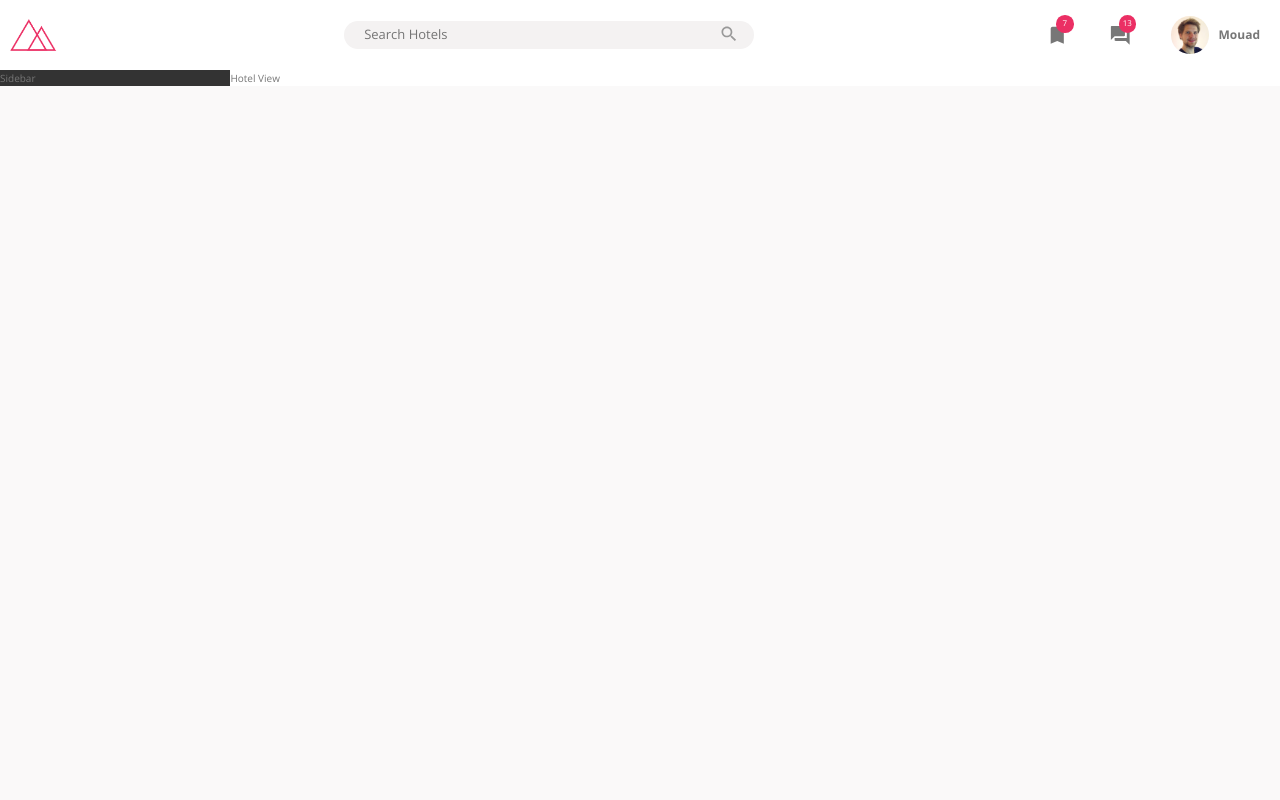
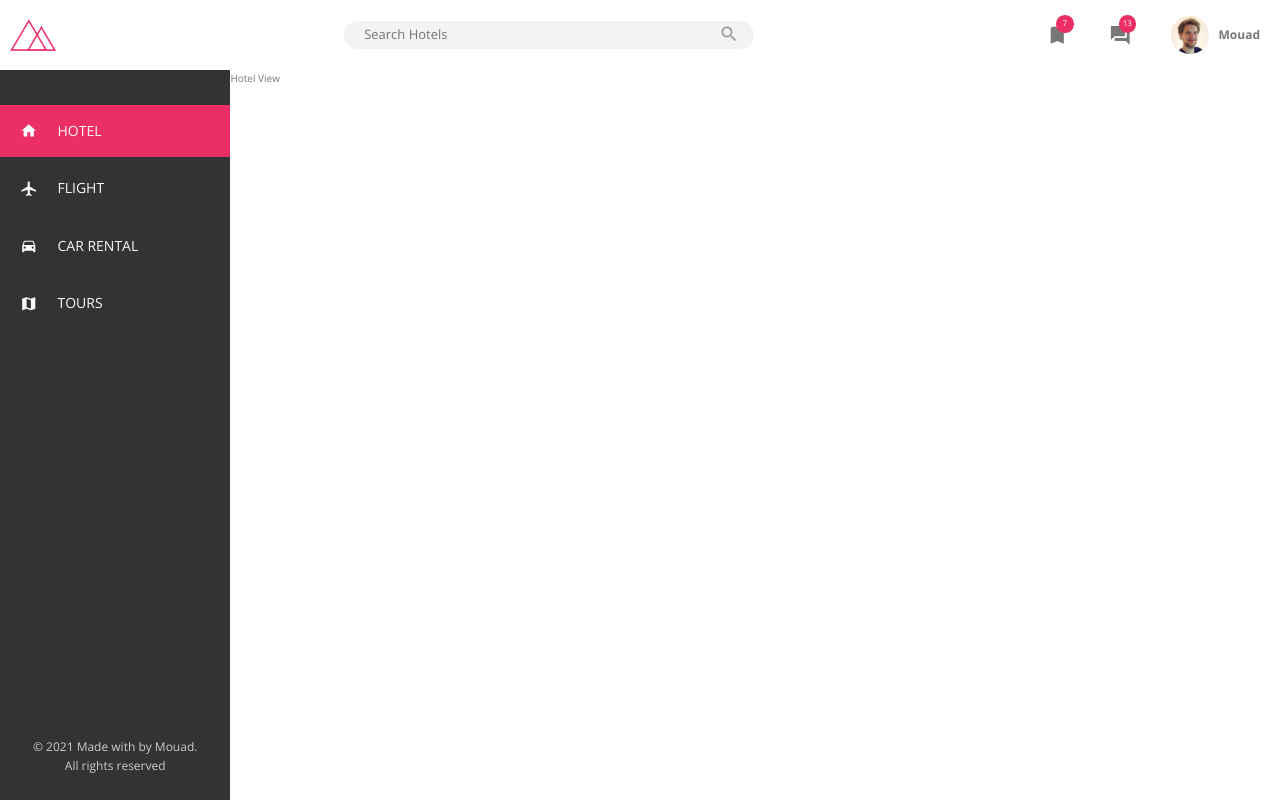
Before and after one commit to mouad-aitelmahjoub/trillo, a React (Create React App) app: page / in a window 1280 px wide. Built offline with nearby package versions, Linux system fonts and the light colour scheme.

Commit message:
Sidebar : done

```diff
--- a/src/_base.scss
+++ b/src/_base.scss
@@ -19,3 +19,10 @@ body {
   background-color: $grey-light-1;
   min-height: 100vh;
 }
+ul {
+  list-style: none;
+}
+a {
+  text-decoration: none;
+  color: inherit;
+}
--- a/src/_variables.scss
+++ b/src/_variables.scss
@@ -2,6 +2,8 @@
 $primary: #eb2f64;
 $primary-light: #ff3366;
 $primary-dark: #ba265d;
+
+$white: #fff;
 
 $grey-light-1: #faf9f9;
 $grey-light-2: #f4f2f2;
@@ -11,3 +13,6 @@ $grey-light-4: #ccc;
 $grey-dark-1: #333;
 $grey-dark-2: #777;
 $grey-dark-3: #999;
+
+//Mesurments
+$header-height: 7rem;
--- a/src/components/Header/header.scss
+++ b/src/components/Header/header.scss
@@ -1,7 +1,7 @@
 @import "../../variables";
 
 .header {
-  height: 7rem;
+  height: $header-height;
   background-color: #fff;
   border-bottom: $grey-light-2;
   display: flex;
--- a/src/components/Sidebar/Sidebar.jsx
+++ b/src/components/Sidebar/Sidebar.jsx
@@ -1,7 +1,38 @@
+import { AirplanemodeActive, DirectionsCar as Car, Home, Map } from "@material-ui/icons"
 import "./sidebar.scss"
 
 const Sidebar = () => {
-  return <div className="sidebar">Sidebar</div>
+  return (
+    <div className="sidebar">
+      <ul className="side-nav">
+        <li className="side-nav__item side-nav__item--active">
+          <a href="#" className="side-nav__link">
+            <Home className="side-nav__icon" />
+            <span className="side-nav__text">Hotel</span>
+          </a>
+        </li>
+        <li className="side-nav__item">
+          <a href="#" className="side-nav__link">
+            <AirplanemodeActive className="side-nav__icon" />
+            <span className="side-nav__text">Flight</span>
+          </a>
+        </li>
+        <li className="side-nav__item">
+          <a href="#" className="side-nav__link">
+            <Car className="side-nav__icon" />
+            <span className="side-nav__text">Car Rental</span>
+          </a>
+        </li>
+        <li className="side-nav__item">
+          <a href="#" className="side-nav__link">
+            <Map className="side-nav__icon" />
+            <span className="side-nav__text">Tours</span>
+          </a>
+        </li>
+      </ul>
+      <div className="legal">&copy; 2021 Made with by Mouad. All rights reserved</div>
+    </div>
+  )
 }
 
 export default Sidebar
--- a/src/components/Sidebar/sidebar.scss
+++ b/src/components/Sidebar/sidebar.scss
@@ -2,5 +2,61 @@
 
 .sidebar {
   background-color: $grey-dark-1;
+  min-height: calc(100vh - $header-height);
   flex: 0 0 18%;
+  display: flex;
+  flex-direction: column;
+  justify-content: space-between;
+  .side-nav {
+    display: flex;
+    flex-direction: column;
+    justify-content: space-evenly;
+    font-size: 1.4rem;
+    margin-top: 3.5rem;
+    &__item {
+      position: relative;
+      &:not(:last-child) {
+        margin-bottom: 0.5rem;
+      }
+    }
+
+    &__item::before {
+      content: "";
+      position: absolute;
+      top: 0;
+      left: 0;
+      height: 100%;
+      width: 3px;
+      background-color: $primary;
+      transform: scaleY(0);
+      transition: transform 0.2s, width 0.4s cubic-bezier(1, 0, 0, 1) 0.2s;
+    }
+    &__item:hover::before,
+    &__item--active::before {
+      transform: scaleY(1);
+      width: 100%;
+    }
+    &__link {
+      display: flex;
+      align-items: center;
+      color: $grey-light-1;
+      text-transform: uppercase;
+      padding: 1.5rem 2rem;
+      position: relative;
+      z-index: 2;
+    }
+    &__icon {
+      height: 1.75rem;
+      width: 1.75rem;
+      margin-right: 2rem;
+    }
+    &__text {
+    }
+  }
+  .legal {
+    font-size: 1.2rem;
+    text-align: center;
+    padding: 2.5rem;
+    color: $grey-light-4;
+  }
 }
```
